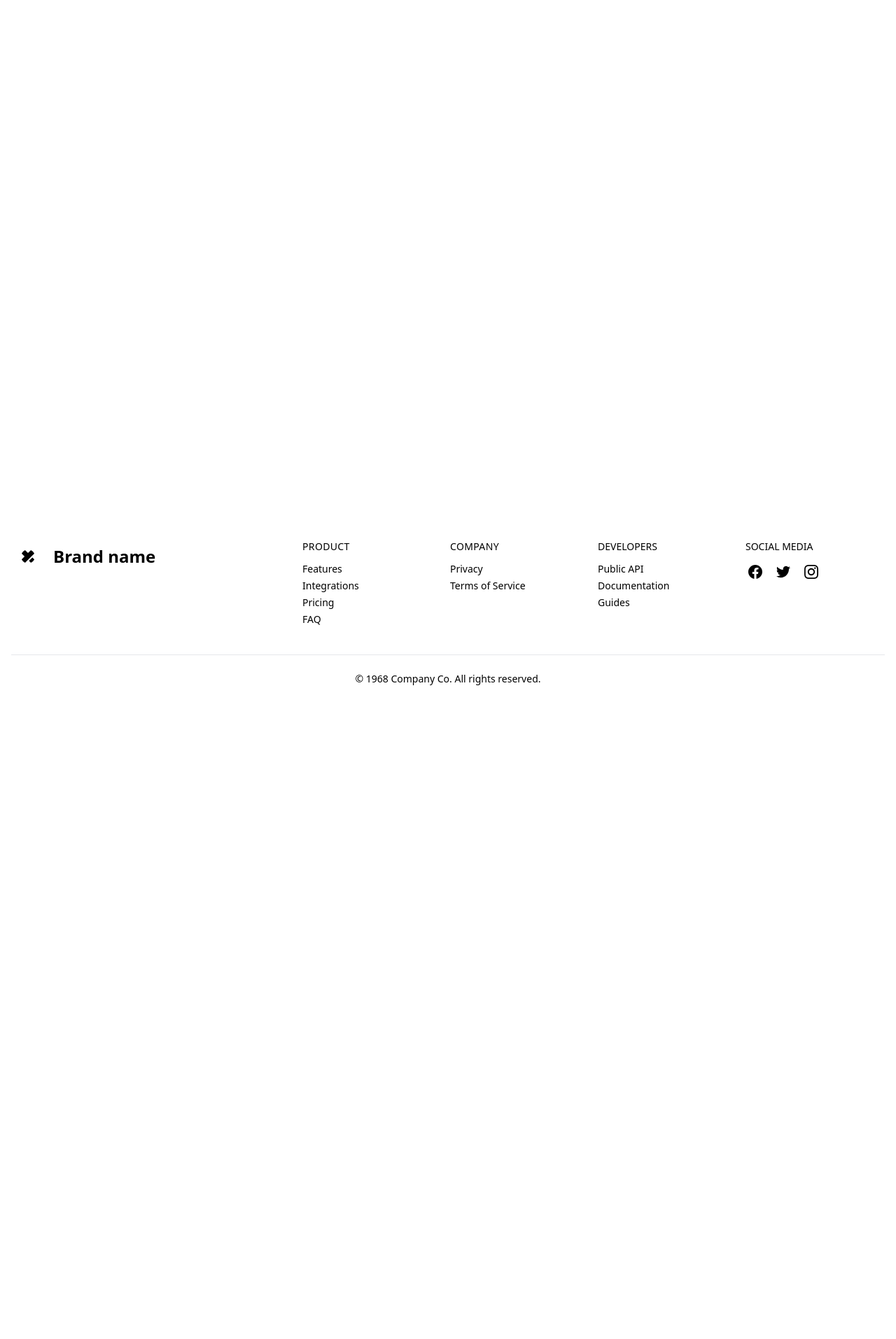
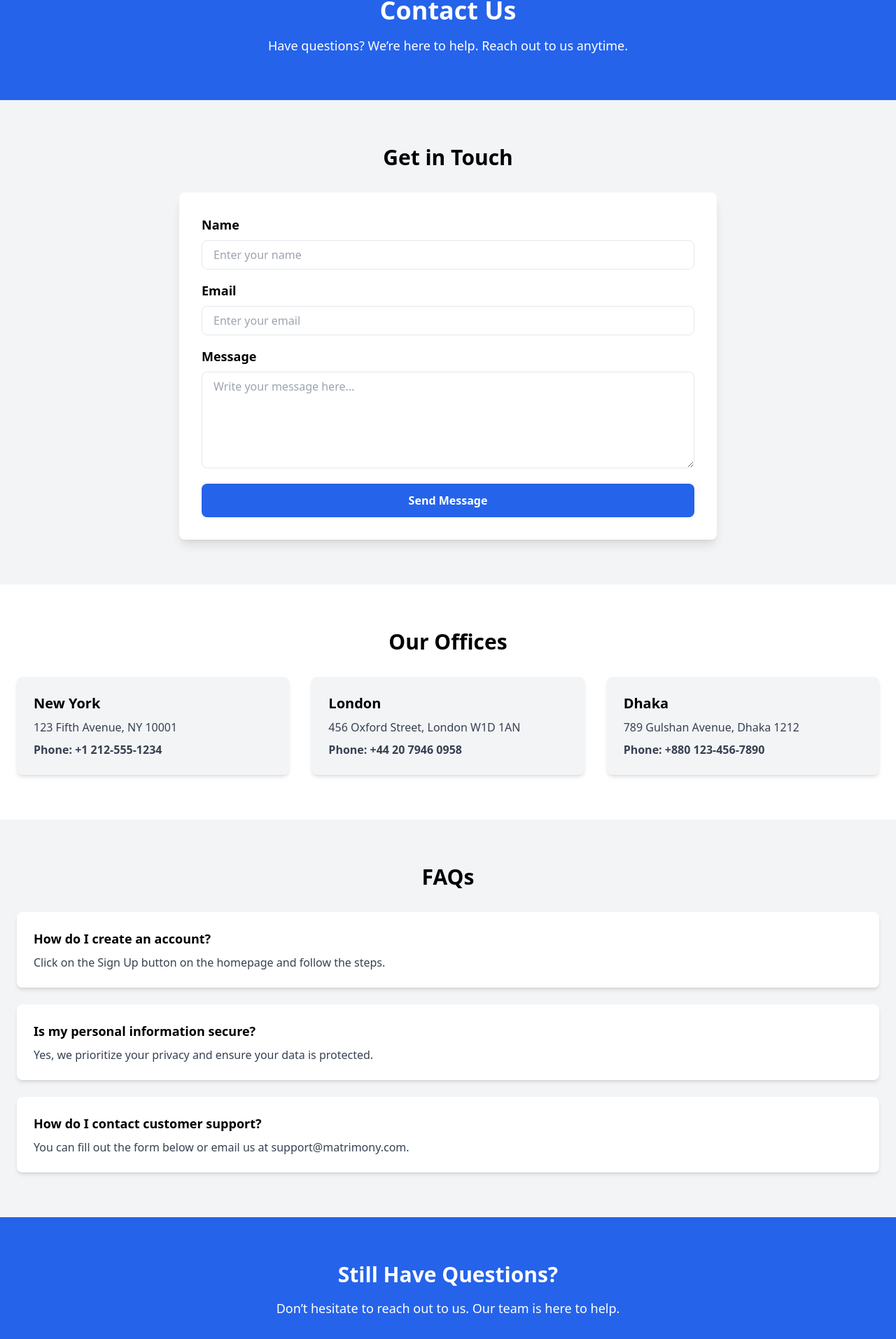
Before and after one commit to lukmanxpert/matrimonybd-client, a React (Vite) app: page /contact-us in a window 1280 px wide. Shown: the part 133-2046 px from the top of the page at 70% size. Before the commit the page ends 1137 px from the top, so only its background shows below. Built offline with nearby package versions, Linux system fonts and the light colour scheme; no server answers.

Commit message:
added contact us page

```diff
--- a/src/pages/contact-us/ContactUs.jsx
+++ b/src/pages/contact-us/ContactUs.jsx
@@ -1,7 +1,127 @@
 const ContactUs = () => {
+    const faqs = [
+        {
+            question: "How do I create an account?",
+            answer: "Click on the Sign Up button on the homepage and follow the steps.",
+        },
+        {
+            question: "Is my personal information secure?",
+            answer: "Yes, we prioritize your privacy and ensure your data is protected.",
+        },
+        {
+            question: "How do I contact customer support?",
+            answer: "You can fill out the form below or email us at support@matrimony.com.",
+        },
+    ];
+
+    const officeLocations = [
+        {
+            city: "New York",
+            address: "123 Fifth Avenue, NY 10001",
+            phone: "+1 212-555-1234",
+        },
+        {
+            city: "London",
+            address: "456 Oxford Street, London W1D 1AN",
+            phone: "+44 20 7946 0958",
+        },
+        {
+            city: "Dhaka",
+            address: "789 Gulshan Avenue, Dhaka 1212",
+            phone: "+880 123-456-7890",
+        },
+    ];
+
     return (
-        <div>
-            Contact Us!!
+        <div className="bg-gray-100 min-h-screen">
+            {/* Header Section */}
+            <header className="bg-blue-600 text-white py-16 text-center">
+                <h1 className="text-4xl font-bold">Contact Us</h1>
+                <p className="mt-4 text-lg">
+                    Have questions? We’re here to help. Reach out to us anytime.
+                </p>
+            </header>
+
+            {/* Contact Form Section */}
+            <section className="max-w-7xl mx-auto py-16 px-6">
+                <h2 className="text-3xl font-bold text-center mb-8">Get in Touch</h2>
+                <form className="bg-white p-8 shadow-lg rounded-lg max-w-3xl mx-auto">
+                    <div className="mb-4">
+                        <label className="block text-lg font-semibold mb-2">Name</label>
+                        <input
+                            type="text"
+                            placeholder="Enter your name"
+                            className="w-full px-4 py-2 border rounded-lg focus:outline-none focus:ring-2 focus:ring-blue-500"
+                        />
+                    </div>
+                    <div className="mb-4">
+                        <label className="block text-lg font-semibold mb-2">Email</label>
+                        <input
+                            type="email"
+                            placeholder="Enter your email"
+                            className="w-full px-4 py-2 border rounded-lg focus:outline-none focus:ring-2 focus:ring-blue-500"
+                        />
+                    </div>
+                    <div className="mb-4">
+                        <label className="block text-lg font-semibold mb-2">Message</label>
+                        <textarea
+                            rows="5"
+                            placeholder="Write your message here..."
+                            className="w-full px-4 py-2 border rounded-lg focus:outline-none focus:ring-2 focus:ring-blue-500"
+                        ></textarea>
+                    </div>
+                    <button
+                        type="button"
+                        className="w-full py-3 bg-blue-600 text-white font-semibold rounded-lg hover:bg-blue-700"
+                    >
+                        Send Message
+                    </button>
+                </form>
+            </section>
+
+            {/* Office Locations Section */}
+            <section className="bg-white py-16">
+                <div className="max-w-7xl mx-auto px-6">
+                    <h2 className="text-3xl font-bold text-center mb-8">Our Offices</h2>
+                    <div className="grid grid-cols-1 md:grid-cols-3 gap-8">
+                        {officeLocations.map((office, index) => (
+                            <div key={index} className="bg-gray-100 p-6 rounded-lg shadow-md">
+                                <h3 className="text-xl font-bold mb-2">{office.city}</h3>
+                                <p className="text-gray-700">{office.address}</p>
+                                <p className="text-gray-700 font-semibold mt-2">
+                                    Phone: {office.phone}
+                                </p>
+                            </div>
+                        ))}
+                    </div>
+                </div>
+            </section>
+
+            {/* FAQ Section */}
+            <section className="max-w-7xl mx-auto py-16 px-6">
+                <h2 className="text-3xl font-bold text-center mb-8">FAQs</h2>
+                <div className="space-y-6">
+                    {faqs.map((faq, index) => (
+                        <div key={index} className="bg-white p-6 rounded-lg shadow-md">
+                            <h3 className="text-lg font-bold mb-2">{faq.question}</h3>
+                            <p className="text-gray-700">{faq.answer}</p>
+                        </div>
+                    ))}
+                </div>
+            </section>
+
+            {/* Call to Action Section */}
+            <section className="bg-blue-600 text-white py-16">
+                <div className="max-w-7xl mx-auto px-6 text-center">
+                    <h2 className="text-3xl font-bold mb-4">Still Have Questions?</h2>
+                    <p className="text-lg mb-8">
+                        Don’t hesitate to reach out to us. Our team is here to help.
+                    </p>
+                    <button className="px-6 py-3 bg-white text-blue-600 font-semibold rounded-lg hover:bg-gray-200">
+                        Contact Support
+                    </button>
+                </div>
+            </section>
         </div>
     );
 };
```
